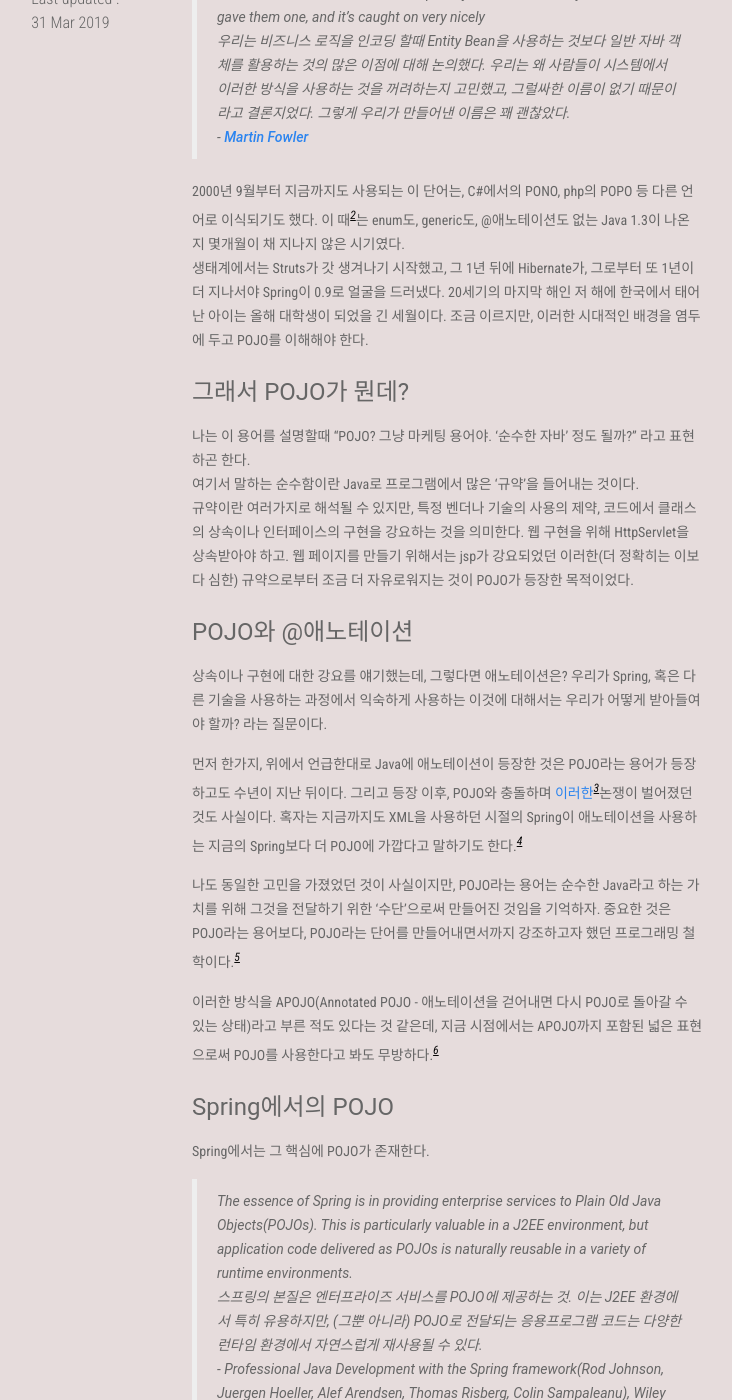
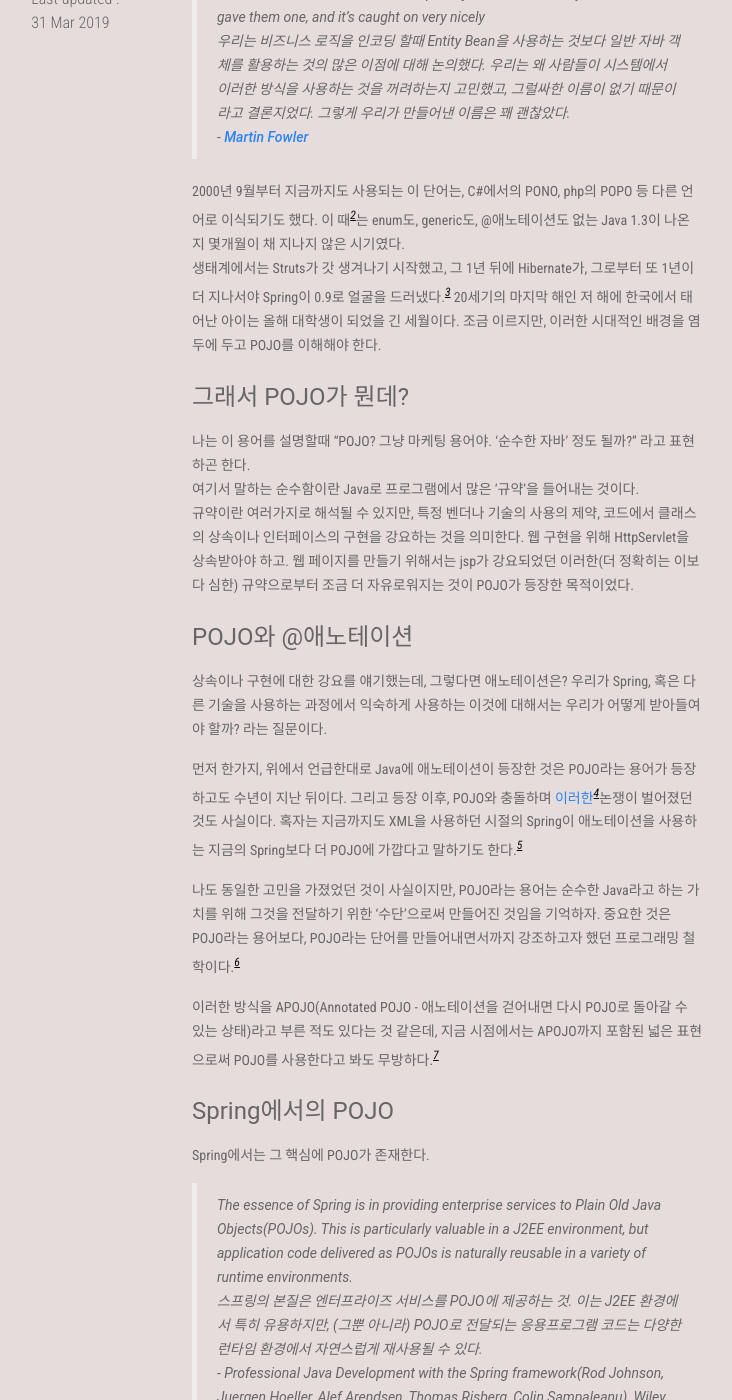
Before and after one commit to CyanRYi/cyanryi.github.io, a Jekyll site: the page built from _posts/ko/2019-03-20-Introduce-Spring-1.md, in a window 1280 px wide and 1400 px high, scrolled down 493 px. Shown: the whole window, without its empty margins (140-872 px from the left). Built offline with Jekyll 4.4.1, drawn with Linux system fonts in a browser that asks for light colours; some of the changed lines change nothing that is shown; some of the changed text lies outside the part shown.

Commit message:
spring의 등장시기에 대한 주석 추가

```diff
--- a/_posts/ko/2019-03-20-Introduce-Spring-1.md
+++ b/_posts/ko/2019-03-20-Introduce-Spring-1.md
@@ -14,7 +14,7 @@
 
 2000년 9월부터 지금까지도 사용되는 이 단어는, C#에서의 PONO, php의 POPO 등 다른 언어로 이식되기도 했다.
 이 때[^2]는 enum도, generic도, @애노테이션도 없는 Java 1.3이 나온지 몇개월이 채 지나지 않은 시기였다.
-생태계에서는 Struts가 갓 생겨나기 시작했고, 그 1년 뒤에 Hibernate가, 그로부터 또 1년이 더 지나서야 Spring이 0.9로 얼굴을 드러냈다.
+생태계에서는 Struts가 갓 생겨나기 시작했고, 그 1년 뒤에 Hibernate가, 그로부터 또 1년이 더 지나서야 Spring이 0.9로 얼굴을 드러냈다.[^3]
 20세기의 마지막 해인 저 해에 한국에서 태어난 아이는 올해 대학생이 되었을 긴 세월이다. 조금 이르지만, 이러한 시대적인 배경을 염두에 두고 POJO를 이해해야 한다.
 
 #### 그래서 POJO가 뭔데?
@@ -28,12 +28,12 @@
 
 상속이나 구현에 대한 강요를 얘기했는데, 그렇다면 애노테이션은? 우리가 Spring, 혹은 다른 기술을 사용하는 과정에서 익숙하게 사용하는 이것에 대해서는 우리가 어떻게 받아들여야 할까? 라는 질문이다.
 
-먼저 한가지, 위에서 언급한대로 Java에 애노테이션이 등장한 것은 POJO라는 용어가 등장하고도 수년이 지난 뒤이다. 그리고 등장 이후, POJO와 충돌하며 [이러한](https://xebia.com/blog/a-pojo-with-annotations-is-not-plain/)[^3]논쟁이 벌어졌던 것도 사실이다. 혹자는 지금까지도 XML을 사용하던 시절의 Spring이 애노테이션을 사용하는 지금의 Spring보다 더 POJO에 가깝다고 말하기도 한다.[^4]
+먼저 한가지, 위에서 언급한대로 Java에 애노테이션이 등장한 것은 POJO라는 용어가 등장하고도 수년이 지난 뒤이다. 그리고 등장 이후, POJO와 충돌하며 [이러한](https://xebia.com/blog/a-pojo-with-annotations-is-not-plain/)[^4]논쟁이 벌어졌던 것도 사실이다. 혹자는 지금까지도 XML을 사용하던 시절의 Spring이 애노테이션을 사용하는 지금의 Spring보다 더 POJO에 가깝다고 말하기도 한다.[^5]
 
 나도 동일한 고민을 가졌었던 것이 사실이지만, POJO라는 용어는 순수한 Java라고 하는 가치를 위해 그것을 전달하기 위한 '수단'으로써 만들어진 것임을 기억하자.
-중요한 것은 POJO라는 용어보다, POJO라는 단어를 만들어내면서까지 강조하고자 했던 프로그래밍 철학이다.[^5]
+중요한 것은 POJO라는 용어보다, POJO라는 단어를 만들어내면서까지 강조하고자 했던 프로그래밍 철학이다.[^6]
 
-이러한 방식을 APOJO(Annotated POJO - 애노테이션을 걷어내면 다시 POJO로 돌아갈 수 있는 상태)라고 부른 적도 있다는 것 같은데, 지금 시점에서는 APOJO까지 포함된 넓은 표현으로써 POJO를 사용한다고 봐도 무방하다.[^6]
+이러한 방식을 APOJO(Annotated POJO - 애노테이션을 걷어내면 다시 POJO로 돌아갈 수 있는 상태)라고 부른 적도 있다는 것 같은데, 지금 시점에서는 APOJO까지 포함된 넓은 표현으로써 POJO를 사용한다고 봐도 무방하다.[^7]
 
 #### Spring에서의 POJO
 
@@ -43,14 +43,14 @@
     스프링의 본질은 엔터프라이즈 서비스를 POJO에 제공하는 것. 이는 J2EE 환경에서 특히 유용하지만, (그뿐 아니라) POJO로 전달되는 응용프로그램 코드는 다양한 런타임 환경에서 자연스럽게 재사용될 수 있다.
     - Professional Java Development with the Spring framework(Rod Johnson, Juergen Hoeller, Alef Arendsen, Thomas Risberg, Colin Sampaleanu), Wiley Publishing
 
-Spring에 있어 POJO는 가장 중요한 요소 중 하나이다. 위와 같은 본질에 충실하기 위해 - POJO로 다양한 기능을 수행할 수 있도록 하기 위해 - DI나 AOP, 추상화와 같은 기술적 원리를 적용하고 있다. 동일한 저서에서 서술하는 11가지의 Spring의 가치[^7] 대부분이 직간접적으로 POJO와 연관이 있다고 볼 수도 있다.
+Spring에 있어 POJO는 가장 중요한 요소 중 하나이다. 위와 같은 본질에 충실하기 위해 - POJO로 다양한 기능을 수행할 수 있도록 하기 위해 - DI나 AOP, 추상화와 같은 기술적 원리를 적용하고 있다. 동일한 저서에서 서술하는 11가지의 Spring의 가치[^8] 대부분이 직간접적으로 POJO와 연관이 있다고 볼 수도 있다.
 
 
 ### 마치며
 
 한때 모 사이트에서 ORM에 대한 논쟁이 벌어진 복잡한 쓰레드를 친구를 통해 소개받은 적이 있다.
 
-거기서 지나가는 행인을 빙자하며 등장하신 '한 **교수**'[^8]님이 '100명의 개발자가 투입되는 현장에서 99명은 @Controller, @Service, @Repository.. 같은 불과 몇개의 애노테이션만 사용하고, 결국 단 한명 - 의 Framework 개발자 - 만 Spring의 설정을 유연하게 사용하면 되더라' 라는 매우 공감가는 표현을 하셨다.[^9]
+거기서 지나가는 행인을 빙자하며 등장하신 '한 **교수**'[^9]님이 '100명의 개발자가 투입되는 현장에서 99명은 @Controller, @Service, @Repository.. 같은 불과 몇개의 애노테이션만 사용하고, 결국 단 한명 - 의 Framework 개발자 - 만 Spring의 설정을 유연하게 사용하면 되더라' 라는 매우 공감가는 표현을 하셨다.[^10]
 
 이것을 가능하게 하는 것은 Spring에서 POJO를 지원하기 때문이다. 99명은 POJO를 통해 개발할 수 있고, 1명은 그러한 기술적 지원을 위해 프레임워크를 확장한다.
 
@@ -61,17 +61,19 @@
 
 [^2]: [javatpoint](https://www.javatpoint.com/history-of-java), [oracle](http://oracle.com.edgesuite.net/timeline/java/)에서 확인할 수 있다. 앞의 링크가 보기 더 편하다.
 
-[^3]: 아마도 글쓴이가 마지막에 말하는 a-POJO란 Anti-POJO가 아닐까 싶을 정도로 극단적으로 표현하지만, 비슷한 고민을 했었다. 재미있게도, 댓글조차 찬반이 섞여 있다.
+[^3]: Spring의 등장시기는 2000년으로 볼 수도 있다. 최근에 그 얘기를 듣고 '아차' 하는 생각이 들어 추가한다. 다만 여기서는 그 '부록'의 시점이 아닌 Spring의 이름으로 등장한 시기를 기준으로 했다.
 
-[^4]: 이 부분은 스스로 답을 구해보자. XML이라고 하는 특정 포맷을 사용해야거나 비즈니스 로직에서 ApplicationContext에 직접 접근해서 Bean을 꺼내 써야 한다면, 그것은 POJO인가?
+[^4]: 아마도 글쓴이가 마지막에 말하는 a-POJO란 Anti-POJO가 아닐까 싶을 정도로 극단적으로 표현하지만, 비슷한 고민을 했었다. 재미있게도, 댓글조차 찬반이 섞여 있다.
 
-[^5]: 애노테이션을 대체할 무언가가 있었으면 하는 욕심도 있지만, 이를 통해 얻게 되는 '명료한 코드'의 가치를 더 크게 본다. 이는 POJO가 강조되는 이유에는 단순히 Java를 넘어서 객체지향, 더 크게는 소프트웨어 개발의 핵심 가치가 더 상위에 존재한다고 보기 때문이다.
+[^5]: 이 부분은 스스로 답을 구해보자. XML이라고 하는 특정 포맷을 사용해야거나 비즈니스 로직에서 ApplicationContext에 직접 접근해서 Bean을 꺼내 써야 한다면, 그것은 POJO인가?
 
-[^6]: 말했던 논란의 시기를 지나, 지금은 많은 POJO 지원을 말하는 많은 라이브러리, 프레임워크들이 애노테이션을 제공하고 그러한 시대적인 변화를 받아들인 것 같다. Java 생태계에는 보수적인 사람들도 많긴 하지만..
+[^6]: 애노테이션을 대체할 무언가가 있었으면 하는 욕심도 있지만, 이를 통해 얻게 되는 '명료한 코드'의 가치를 더 크게 본다. 이는 POJO가 강조되는 이유에는 단순히 Java를 넘어서 객체지향, 더 크게는 소프트웨어 개발의 핵심 가치가 더 상위에 존재한다고 보기 때문이다.
+
+[^7]: 말했던 논란의 시기를 지나, 지금은 많은 POJO 지원을 말하는 많은 라이브러리, 프레임워크들이 애노테이션을 제공하고 그러한 시대적인 변화를 받아들인 것 같다. Java 생태계에는 보수적인 사람들도 많긴 하지만..
     Spring에서도 별도의 [가이드](https://spring.io/understanding/POJO)에서 '특정 인터페이스의 구현을 강제하는 것을 피하기 위해, 애노테이션을 사용한다.' 라는 내용을 위주로 설명하고 있다.
 
-[^7]: 이후 따로 한번 다룰 생각이다.
+[^8]: 이후 따로 한번 다룰 생각이다.
 
-[^8]: 지나가는 행인이라는 표현을 보고 '풉' 하고 뿜어버렸다. 속지 말자. 흔치 않은 닉네임이다. 직접 Spring 관련 책도 저술하셨다.
+[^9]: 지나가는 행인이라는 표현을 보고 '풉' 하고 뿜어버렸다. 속지 말자. 흔치 않은 닉네임이다. 직접 Spring 관련 책도 저술하셨다.
 
-[^9]: 공감이 갔던 이유는 나도 한 SI 프로젝트에 투입되며 Java와 Spring을 전혀 모르는 사내 C# 개발자들을 대상으로 Spring 긴급 내부 교육을 진행한 적이 있었다. 그리고 나도 주로 사용되는 애노테이션에 대한 용법, C#과 Java의 문법적 차이, 개발환경 구성에 대한 교육으로 교육내용을 가득 채웠다. 그걸로 충분했다.
+[^10]: 공감이 갔던 이유는 나도 한 SI 프로젝트에 투입되며 Java와 Spring을 전혀 모르는 사내 C# 개발자들을 대상으로 Spring 긴급 내부 교육을 진행한 적이 있었다. 그리고 나도 주로 사용되는 애노테이션에 대한 용법, C#과 Java의 문법적 차이, 개발환경 구성에 대한 교육으로 교육내용을 가득 채웠다. 그걸로 충분했다.
```
